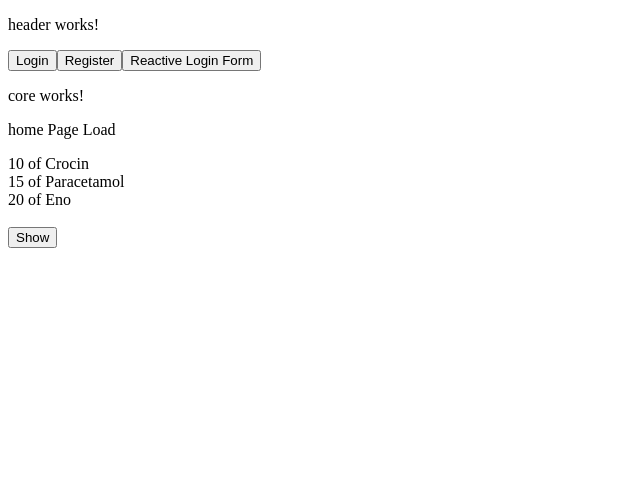
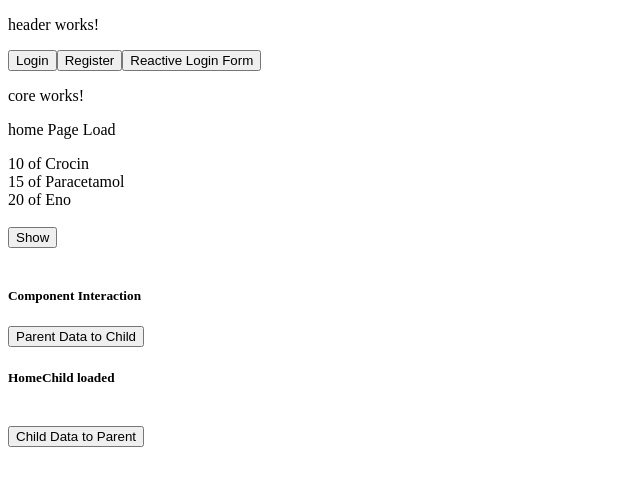
Before and after one commit to nibeditanandi94/firstAngularApp, an Angular app: page /home in a window 1280 px wide. Shown: the top 486 px of the page, without its empty margins (0-640 px from the left). Built offline with nearby package versions, Linux system fonts and the light colour scheme.

Commit message:
input output

```diff
--- a/src/app/core/core.module.ts
+++ b/src/app/core/core.module.ts
@@ -9,17 +9,18 @@
 import { ReactiveModule } from '../reactive/reactive.module';
 import { ReactiveFormsModule } from '@angular/forms';
 import { HomeComponent } from '../home/home/home.component';
+import { HomeChildComponent } from '../home/home/home-child.component';
 
 
 @NgModule({
-  declarations: [CoreComponent, HeaderComponent,HomeComponent],
+  declarations: [CoreComponent, HeaderComponent,HomeComponent,HomeChildComponent],
   imports: [
     CommonModule,
     CoreRoutingModule,
     LoginModule,
     RegisterModule,
     ReactiveModule,
-    ReactiveFormsModule
+    ReactiveFormsModule,
 
   ],
   exports:[CoreComponent]
--- a/src/app/home/home.module.ts
+++ b/src/app/home/home.module.ts
@@ -6,16 +6,17 @@
 import {HttpClientModule} from '@angular/common/http';
 import { medicineService } from '../medicine.service';
 import { BrowserModule } from '@angular/platform-browser';
+import { HomeChildComponent } from './home/home-child.component';
 
 
 @NgModule({
-  declarations: [HomeComponent],
+  declarations: [HomeComponent,HomeChildComponent],
   imports: [
     CommonModule,
     BrowserModule,
     HomeRoutingModule,
     HttpClientModule
-  ],exports:[HomeComponent],
+  ],exports:[HomeComponent,HomeChildComponent],
   providers:[medicineService]
 })
 export class HomeModule { }
--- /dev/null
+++ b/src/app/home/home/home-child.component.html
@@ -0,0 +1,3 @@
+<h5>HomeChild loaded</h5>
+<br>
+<button (click)="OutPutValue()">Child Data to Parent</button>
--- /dev/null
+++ b/src/app/home/home/home-child.component.ts
@@ -0,0 +1,18 @@
+import { Component, EventEmitter, Input, OnChanges, Output, SimpleChanges } from "@angular/core";
+
+@Component({
+    selector:'home-child',
+    templateUrl:'./home-child.component.html'
+})
+export class HomeChildComponent implements OnChanges{
+    ngOnChanges(changes: SimpleChanges): void {
+       console.log(this.ReceivedInput);
+    }
+
+    @Input('ReceivefromParent') ReceivedInput:string="";
+    @Output('OutputfromChild') OutputtedValue = new EventEmitter<string>();
+
+    OutPutValue(){
+        this.OutputtedValue.emit("Sending Data from child to Parent");
+    }
+}
--- a/src/app/home/home/home.component.html
+++ b/src/app/home/home/home.component.html
@@ -5,3 +5,8 @@
 </div>
 <br>
 <button (click)="onShow()">Show</button>
+
+<br><br>
+<h5>Component Interaction</h5>
+<button (click)="sendData()">Parent Data to Child</button>
+<home-child [ReceivefromParent]="parentData" (OutputfromChild)="GetChildData($event)"></home-child>
--- a/src/app/home/home/home.component.ts
+++ b/src/app/home/home/home.component.ts
@@ -22,4 +22,14 @@
  this.homeser.showActivated.next(true);
   }
 
+  public parentData:string="";
+
+  sendData(){
+    this.parentData="Sending data from parent to child";
+  }
+ childData:string="";
+  GetChildData(Childvalue:string){
+  this.childData=Childvalue;
+  console.log(Childvalue)
+  }
 }
--- a/src/app/login/login/login.component.ts
+++ b/src/app/login/login/login.component.ts
@@ -1,4 +1,4 @@
-import { AfterViewInit, Component,Input, OnInit, ViewChild } from '@angular/core';
+import { AfterViewInit, Component,Input, OnChanges, OnInit, SimpleChanges, ViewChild } from '@angular/core';
 import { Router } from '@angular/router';
 import {NgForm} from '@angular/forms';
 
@@ -17,6 +17,7 @@
   }
   submit=false;
   constructor(private router:Router) { }
+
 
   ngOnInit(): void {
   }
@@ -45,4 +46,5 @@
     });
   }
 
+
 }
```
